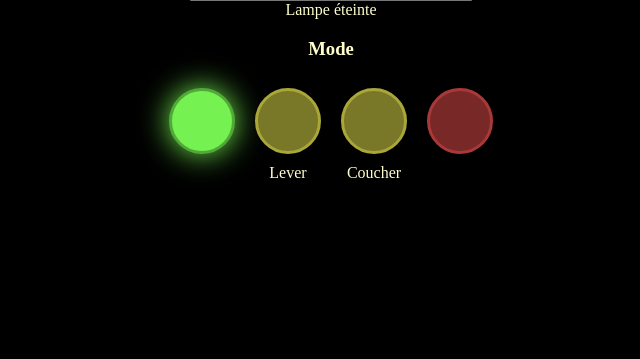
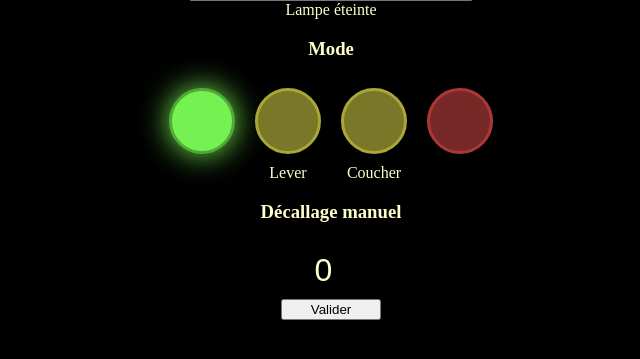
Before and after one commit to AdamRse/raspbian_local_scripts, a PHP site: page / in a window 1280 px wide. Shown: the part 222-581 px from the top of the page, without its empty margins (309-949 px from the left). Run offline with PHP 8.4, Linux system fonts and the light colour scheme; data comes from the database, SQL or seed files in the repository; data that the repository does not hold is empty; a stand-in replaces the project's code that opens the database connection.

```diff
--- a/web/app_lampe/css.css
+++ b/web/app_lampe/css.css
@@ -78,3 +78,21 @@ body {
     box-shadow: none;
     border: 3px solid #a9a738;
 }
+.decallage {
+    display: flex;
+    flex-direction: column;
+    justify-content: center;
+    align-items: center;
+}
+.decallage button {
+    width: 100px;
+}
+.decallage input {
+    color: inherit;
+    background: none;
+    font-size: 2em;
+    border: none;
+    margin: 10px 0;
+    padding: 0;
+    text-align: center;
+}
--- a/web/app_lampe/index.php
+++ b/web/app_lampe/index.php
@@ -8,11 +8,9 @@ require "env.mysqli.php";
 //     "database",
 // );
 
-$result = $mysqli->query(
-    "SELECT nom_opt, valeur FROM opt WHERE nom_opt = 'lampe_decalage' OR nom_opt = 'lampe_run_skip_allumage' OR nom_opt = 'lampe_run_skip_arret' OR nom_opt = 'lampe_run_suspend'",
-);
+$result = $mysqli->query("SELECT nom_opt, valeur FROM opt WHERE nom_opt = 'lampe_decalage' OR nom_opt = 'lampe_run_skip_allumage' OR nom_opt = 'lampe_run_skip_arret' OR nom_opt = 'lampe_run_suspend'",);
 $options_bdd = [];
-while ($rt = $result->fetch_row()) {
+while($rt = $result->fetch_row()) {
     $options_bdd[$rt[0]] = $rt[1];
 }
 
@@ -35,7 +33,7 @@ while ($rt = $result->fetch_row()) {
         <div id="status">00</div>
         <h3>Mode</h3>
         <div id="bt_dashboard">
-            <div id="bt0" class="bouton vert-run" onclick="clicBascule(0)"></div>
+            <div id="bt0" class="bouton vert-<?= $options_bdd["lampe_run_suspend"]==0?"run":"stop" ?>" onclick="clicBascule(0)"></div>
             <div>
                 <div id="bt1" class="bouton orange-stop" onclick="clicBascule(1)">
                     <input type="text" value="<?= $options_bdd["lampe_run_skip_allumage"] ?>"/>
@@ -48,7 +46,12 @@ while ($rt = $result->fetch_row()) {
                 </div>
                 Coucher
             </div>
-            <div id="bt3" class="bouton rouge-stop" onclick="clicBascule(3)"></div>
+            <div id="bt3" class="bouton rouge-<?= $options_bdd["lampe_run_suspend"]==1?"run":"stop" ?>" onclick="clicBascule(3)"></div>
+        </div>
+        <div class="decallage">
+            <h3>Décallage manuel</h3>
+            <input type="number" min="0" value="<?= $options_bdd["lampe_decalage"] ?>"/>
+            <button>Valider</button>
         </div>
         <p id="statusSkip">
 
--- a/web/app_lampe/status.php
+++ b/web/app_lampe/status.php
@@ -1,7 +1,7 @@
 <?php
 $gpio_id = "534";
 $stat = 0;
-if (file_exists("/sys/class/gpio/gpio534/value")) {
+if (file_exists("/sys/class/gpio/gpio$gpio_id/value")) {
     $val = exec("echo $(cat /sys/class/gpio/gpio$gpio_id/value)");
     $direction = exec("echo $(cat /sys/class/gpio/gpio$gpio_id/direction)");
     //var_dump($direction, $val);
--- a/web/app_lampe/switch.php
+++ b/web/app_lampe/switch.php
@@ -12,7 +12,6 @@ function switchgpio($gpio, $force = null){
     return empty($b2)?true:$b2;
 }
 
-//if(!intrus){
 $ok=null;
 foreach($_GET as $gpio => $val){
     if($ok === null){
@@ -24,4 +23,3 @@ function switchgpio($gpio, $force = null){
     }
 }
 echo (empty($ok))?"1":$ok;
-//}
--- a/web/app_lampe/test.php
+++ /dev/null
@@ -1,2 +0,0 @@
-<?php
-exec('bash /home/adam/dev/projets/raspbian_local_scripts/lampe_switch_pi_OS.sh 22');
```
Also changed, not shown: web/app_lampe/newindex.php (deleted, +0 -31 lines), 2 other files. Lines whose indentation alone changed are shown as unchanged.
